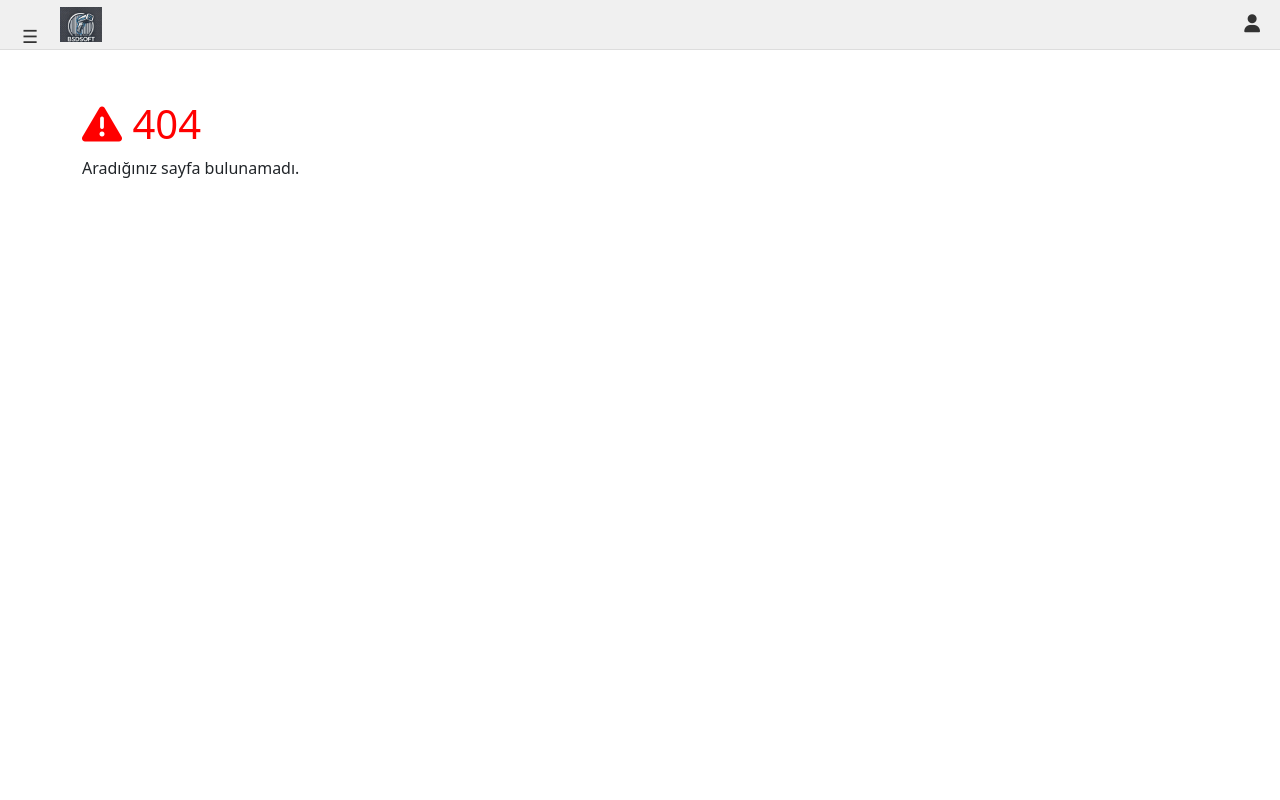
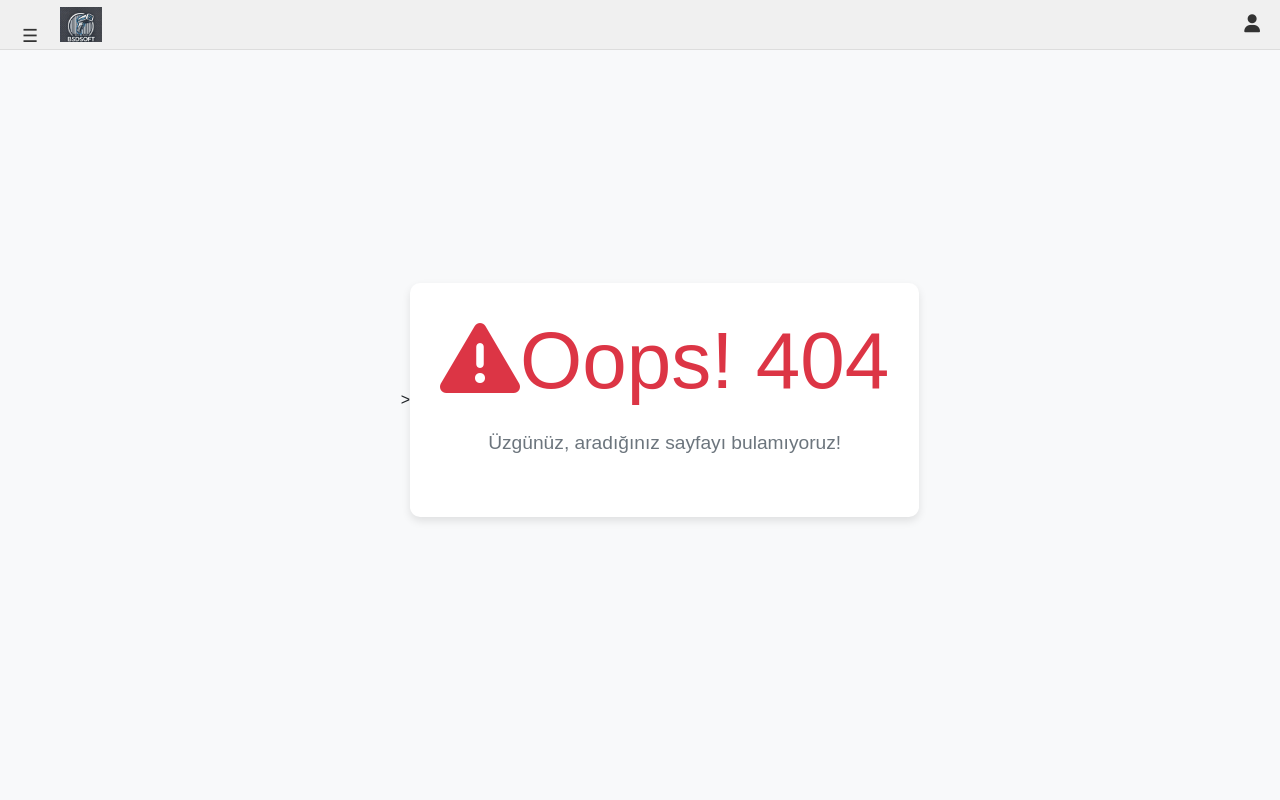
Before and after one commit to Buraksariguzeldev/bsdsoft, a PHP site: page /error/404.php in a window 1280 px wide. Run offline with PHP 8.4, Linux system fonts and the light colour scheme; some libraries are stand-ins or nearby versions; some web fonts are replaced.

Commit message:
sayfa duzenlemesi

```diff
--- a/error/404.php
+++ b/error/404.php
@@ -1,28 +1,59 @@
 <?php
 include($_SERVER['DOCUMENT_ROOT'] . '/assets/src/include/navigasyon.php');
-
 include($_SERVER['DOCUMENT_ROOT'] . '/assets/src/php/return_to.php');
-
 ?>
 <!DOCTYPE html>
 <html lang="tr">
 <head>
-
+    <meta charset="UTF-8">
+    <meta name="viewport" content="width=device-width, initial-scale=1.0">
     <title>404 sayfa bulunamadı</title>
-
-</head>
-<body>
-    <div class="container">
-        <div class="error-container">
-            <h1><i class="fas fa-exclamation-triangle"></i> 404</h1>
-            <p>Aradığınız sayfa bulunamadı.</p>
+    <link rel="stylesheet" href="https://cdnjs.cloudflare.com/ajax/libs/font-awesome/6.5.1/css/all.min.css"
+        integrity="sha512-DTOQO9RWCH3ppGqcWaEA1BIZOC6xxalwEsw9c2QQeAIftl+Vegovlnee1c9QX4TctnWMn13TZye+giMm8e2LwA=="
+        crossorigin="anonymous" referrerpolicy="no-referrer" />
+    <style>
+        body {
+            background-color: #f8f9fa;
+            display: flex;
+            justify-content: center;
+            align-items: center;
+            min-height: 100vh;
+            font-family: sans-serif;
+        }
+        .error-container {
+            text-align: center;
+            background-color: #fff;
+            padding: 30px;
+            border-radius: 10px;
+            box-shadow: 0 4px 8px rgba(0, 0, 0, 0.1);
+        }
+        h1 {
+            font-size: 5rem;
+            color: #dc3545;
+            margin-bottom: 20px;
+        }
+        p {
+            font-size: 1.2rem;
+            color: #6c757d;
+            margin-bottom: 30px;
+        }
+        .btn {
+            background-color: #007bff;
+            color: #fff;
+            padding: 10px 20px;
+            border-radius: 5px;
+        }
+    </style>
+ </head>
+><body>
+    <div class="error-container">
+            <h1><i class="fas fa-exclamation-triangle"></i>Oops! 404</h1>
+            <p>Üzgünüz, aradığınız sayfayı bulamıyoruz!</p>
   <?php if (isset($_SESSION['previous_page'])): ?>
         <a href="<?php echo $_SESSION['previous_page']; ?>" class="btn btn-link mt-3 d-block text-center">
             <i class="fas fa-arrow-left me-2"></i> Geri Dön
-        </a>
+        </a></p>
     <?php endif; ?>
-        </div>
-    </div>
-
+   </div>
 </body>
 </html>
```
Also changed, not shown: auth/ayarlar.php (added, +100 -0 lines), satis_yonetimi/satis_paneli.php (+32 -7 lines).
